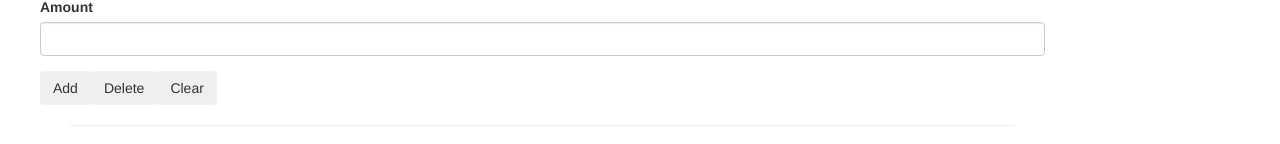
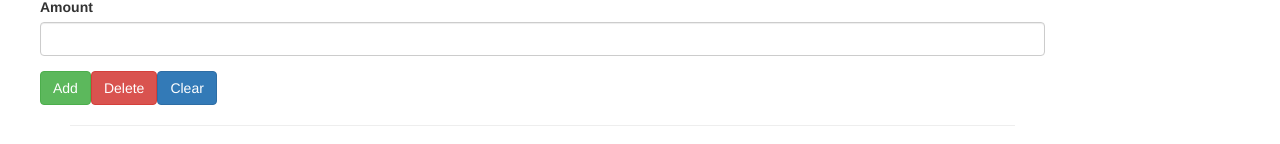
Before and after one commit to kac580/udemy-project1, an Angular app: page / in a window 1280 px wide. Shown: the part 396-540 px from the top of the page. Built offline with nearby package versions, Linux system fonts and the light colour scheme.

Commit message:
fix button issue

```diff
--- a/src/app/shopping-list/shopping-edit/shopping-edit.component.html
+++ b/src/app/shopping-list/shopping-edit/shopping-edit.component.html
@@ -13,9 +13,9 @@
            </div>
            <div class="row">
             <div class="col xs-12">
-                <button class="btn btn=success" type="submit">Add</button>
-                <button class="btn btn=danger" type="button">Delete</button>
-                <button class="btn btn=primary" type="button">Clear</button>
+                <button type ="button" class="btn btn-success" type="submit">Add</button>
+                <button type ="button" class="btn btn-danger" type="button">Delete</button>
+                <button type ="button" class="btn btn-primary" type="button">Clear</button>
             </div>
            </div>
        </form>
```
